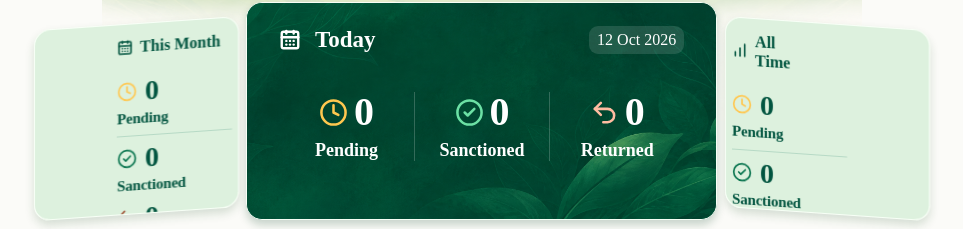
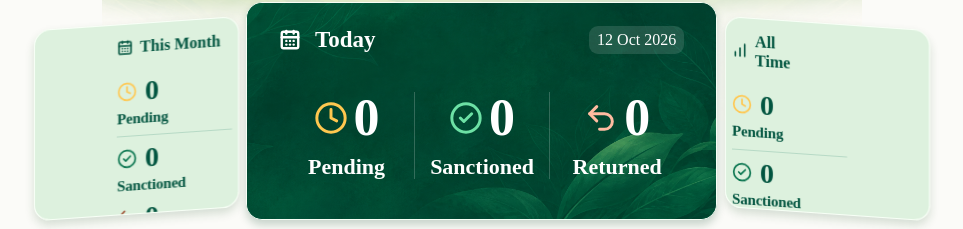
Before and after one commit to Bhavneet010/amcc-agri-loan-tracker, a Next.js app: page / in a window 1280 px wide. Shown: the part 208-437 px from the top of the page, without its empty margins (158-1121 px from the left). Built offline with nearby package versions, Linux system fonts and the light colour scheme; no server answers.

Commit message:
Enlarge home summary status labels and counts

```diff
--- a/app/home.css
+++ b/app/home.css
@@ -192,9 +192,8 @@
 /* Three decision states share the existing summary card. */
 .featured .returned-count{border-left:1px solid #ffffff33}
 .returned-count svg{color:#ffbca1}
-.featured .summary-count{font-size:clamp(11px,2.8vw,18px)}
-.featured .summary-number{gap:6px}.featured .summary-number strong{font-size:clamp(24px,6.2vw,40px)}.featured .summary-number svg{width:clamp(18px,4.6vw,29px);height:clamp(18px,4.6vw,29px)}
+.featured .summary-count{gap:10px;font-size:clamp(11px,3.6vw,22px)}
+.featured .summary-number{gap:6px}.featured .summary-number strong{font-size:clamp(30px,8.2vw,52px)}.featured .summary-number svg{width:clamp(18px,5.3vw,34px);height:clamp(18px,5.3vw,34px)}
 .compact .returned-count svg{color:#a05237}
-@media(max-width:680px){.compact .summary-counts{gap:3px;margin-top:6px}.compact .summary-count{gap:2px;font-size:8px}.compact .summary-number{gap:4px}.compact .summary-number strong{font-size:15px}.compact .summary-number svg{width:14px;height:14px}.compact .sanctioned-count{padding-top:4px}}
-
-@media(max-width:360px){.featured .summary-count{font-size:10px}.featured .summary-number strong{font-size:23px}.featured .summary-number svg{width:16px;height:16px}}
+@media(max-width:680px){.compact .summary-counts{gap:2px;margin-top:4px}.compact .summary-count{gap:1px;font-size:10px}.compact .summary-number{gap:4px}.compact .summary-number strong{font-size:17px}.compact .summary-number svg{width:14px;height:14px}.compact .sanctioned-count{padding-top:3px}}
+@media(max-width:422px){.summary-card.compact{top:calc(8 * var(--card-unit));height:calc(139 * var(--card-unit))}.compact .summary-count{font-size:calc(10 * var(--home-unit))}.compact .summary-number strong{font-size:calc(17 * var(--home-unit))}}
```
